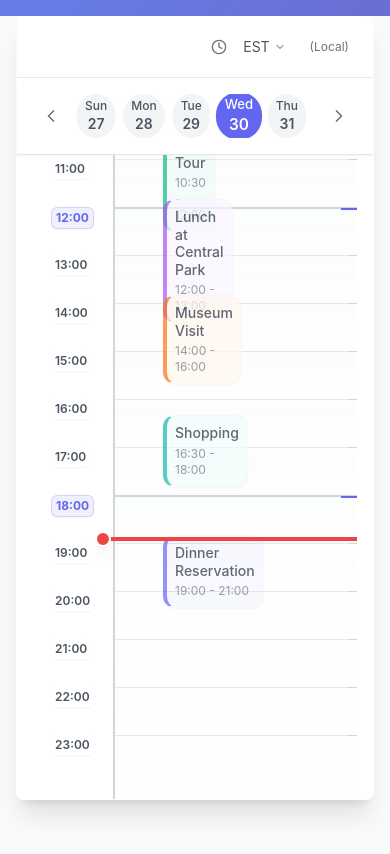
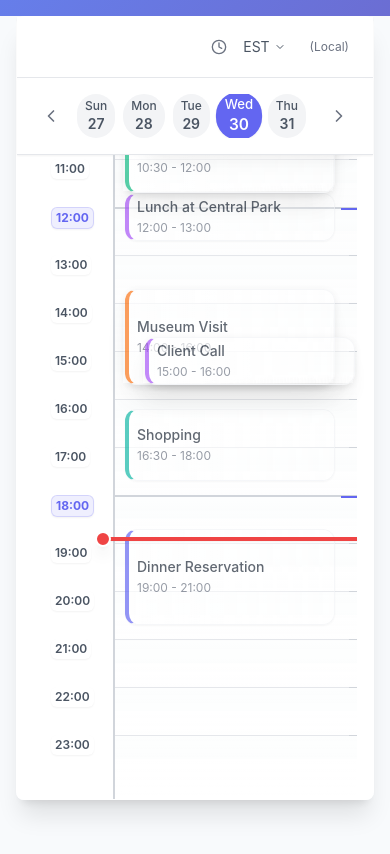
Before and after one commit to sabajamalian/travelplanner, a React (Create React App) app: page / in a window 390 px wide. Shown: the top 854 px of the page. Built offline with nearby package versions, Linux system fonts and the light colour scheme; the HTML template or start-up script is replaced by a standard one.

Commit message:
Made events visually stronger

```diff
--- a/src/components/EventCard.tsx
+++ b/src/components/EventCard.tsx
@@ -3,19 +3,20 @@ import { Event } from '../pages/Planner';
 
 interface EventCardProps {
   event: Event;
+  isOverlapping?: boolean;
 }
 
-// Color variants for different event types
+// Color variants for different event types with gradient backgrounds
 const eventColors = [
-  'border-l-4 border-l-primary bg-primary/5',
-  'border-l-4 border-l-secondary bg-secondary/5',
-  'border-l-4 border-l-accent bg-accent/5',
-  'border-l-4 border-l-purple-500 bg-purple-50',
-  'border-l-4 border-l-orange-500 bg-orange-50',
-  'border-l-4 border-l-teal-500 bg-teal-50',
+  'border-l-4 border-l-primary',
+  'border-l-4 border-l-secondary',
+  'border-l-4 border-l-accent',
+  'border-l-4 border-l-purple-500',
+  'border-l-4 border-l-orange-500',
+  'border-l-4 border-l-teal-500',
 ];
 
-const EventCard: React.FC<EventCardProps> = ({ event }) => {
+const EventCard: React.FC<EventCardProps> = ({ event, isOverlapping = false }) => {
   const [isHovered, setIsHovered] = useState(false);
 
   const handleClick = () => {
@@ -28,14 +29,14 @@ const EventCard: React.FC<EventCardProps> = ({ event }) => {
 
   return (
     <div
-      className={`event-card ${eventColor} ${
-        isHovered ? 'scale-105 shadow-lg' : ''
-      }`}
+      className={`event-card w-full h-full ${eventColor} ${
+        isOverlapping ? 'overlapping' : ''
+      } ${isHovered ? 'scale-105 shadow-lg' : ''}`}
       onMouseEnter={() => setIsHovered(true)}
       onMouseLeave={() => setIsHovered(false)}
       onClick={handleClick}
     >
-      <div className="flex flex-col">
+      <div className="flex flex-col h-full justify-center">
         <p className="font-medium text-text-primary text-sm leading-tight">
           {event.title}
         </p>
--- a/src/components/Timeline.tsx
+++ b/src/components/Timeline.tsx
@@ -55,6 +55,43 @@ const Timeline: React.FC<TimelineProps> = ({ events, currentTime, selectedDate,
     // In a real app, you'd filter by actual date
     return true;
   });
+
+  // Calculate event positions and widths for overlapping events
+  const calculateEventLayout = () => {
+    const eventGroups: Event[][] = [];
+    const processedEvents = new Set<string>();
+
+    filteredEvents.forEach(event => {
+      if (processedEvents.has(event.id)) return;
+
+      const overlappingEvents = [event];
+      processedEvents.add(event.id);
+
+              // Find all events that overlap with this event
+        filteredEvents.forEach(otherEvent => {
+          if (otherEvent.id === event.id || processedEvents.has(otherEvent.id)) return;
+
+          const eventStart = event.hour * 60 + event.minute;
+          const eventEnd = eventStart + (event.duration || 60); // Use duration or default to 1 hour
+          const otherStart = otherEvent.hour * 60 + otherEvent.minute;
+          const otherEnd = otherStart + (otherEvent.duration || 60);
+
+          // Check if events overlap
+          if (eventStart < otherEnd && eventEnd > otherStart) {
+            overlappingEvents.push(otherEvent);
+            processedEvents.add(otherEvent.id);
+          }
+        });
+
+      if (overlappingEvents.length > 0) {
+        eventGroups.push(overlappingEvents);
+      }
+    });
+
+    return eventGroups;
+  };
+
+  const eventGroups = calculateEventLayout();
 
   // Convert mouse position to time and round to nearest hour or half-hour
   const getTimeFromPosition = (clientY: number) => {
@@ -170,23 +207,55 @@ const Timeline: React.FC<TimelineProps> = ({ events, currentTime, selectedDate,
         })}
 
         {/* Event cards */}
-        {filteredEvents.map(event => {
+        {eventGroups.map((group, groupIndex) => {
+          const isOverlapping = group.length > 1;
+          const isMobile = window.innerWidth < 768;
+
+          // On mobile, allow partial overlap for better readability
+          const eventWidth = isOverlapping
+            ? (isMobile ? 'calc(100% - 32px)' : `calc((100% - 32px) / ${group.length})`)
+            : 'calc(100% - 32px)';
+
+          return group.map((event, eventIndex) => {
             const eventPosition = (event.hour * 48) + (event.minute / 60) * 48;
             const isPast = isCurrentTimeOnSelectedDate() &&
                           (currentTime.getHours() > event.hour ||
                            (currentTime.getHours() === event.hour && currentTime.getMinutes() > event.minute));
 
+            // Calculate left position with overlap on mobile
+            let leftPosition;
+            if (isOverlapping && isMobile) {
+              // On mobile, stack events with slight overlap
+              leftPosition = `calc(8px + (${eventIndex} * 20px))`;
+            } else if (isOverlapping) {
+              // On desktop, divide width equally
+              leftPosition = `calc(8px + (${eventIndex} * (100% - 32px) / ${group.length}))`;
+            } else {
+              leftPosition = '8px';
+            }
+
+            // Calculate event height based on duration
+            const eventDuration = event.duration || 60;
+            const eventHeight = Math.max(48, (eventDuration / 60) * 48); // Minimum 48px height
+
             return (
               <div
                 key={event.id}
-              className={`absolute left-8 transition-opacity duration-300 ${
+                className={`absolute transition-opacity duration-300 ${
                   isPast ? 'opacity-70' : 'opacity-100'
-              }`}
-              style={{ top: `${eventPosition}px` }}
+                } ${isOverlapping && isMobile ? 'mobile-overlap' : ''}`}
+                style={{
+                  top: `${eventPosition}px`,
+                  left: leftPosition,
+                  width: eventWidth,
+                  height: `${eventHeight}px`,
+                  zIndex: isOverlapping ? (10 + eventIndex) : 5
+                }}
               >
-              <EventCard event={event} />
+                <EventCard event={event} isOverlapping={isOverlapping} />
               </div>
             );
+          });
         })}
 
         {/* Drag preview */}
--- a/src/index.css
+++ b/src/index.css
@@ -47,7 +47,10 @@
   }
 
   .event-card {
-    @apply absolute left-4 mt-2 p-3 bg-white rounded-xl shadow-sm hover:shadow-md cursor-pointer transition-all duration-200 ease-in-out border border-gray-100;
+    @apply absolute p-3 rounded-xl shadow-sm hover:shadow-md cursor-pointer transition-all duration-200 ease-in-out border border-gray-100;
+    background: linear-gradient(to right, rgba(255, 255, 255, 0.95), rgba(255, 255, 255, 0.7), rgba(255, 255, 255, 0.3));
+    backdrop-filter: blur(4px);
+    margin: 2px;
   }
 
   .timeline-container {
@@ -56,6 +59,25 @@
 
   .timeline-container:hover {
     @apply cursor-crosshair;
+  }
+
+  .mobile-overlap {
+    @apply shadow-lg;
+  }
+
+  .mobile-overlap:hover {
+    @apply z-50;
+  }
+
+  /* Enhanced styling for overlapping events */
+  .event-card.overlapping {
+    background: linear-gradient(to right, rgba(255, 255, 255, 0.98), rgba(255, 255, 255, 0.8), rgba(255, 255, 255, 0.4));
+    box-shadow: 0 2px 8px rgba(0, 0, 0, 0.1);
+  }
+
+  .event-card.overlapping:hover {
+    background: linear-gradient(to right, rgba(255, 255, 255, 1), rgba(255, 255, 255, 0.9), rgba(255, 255, 255, 0.5));
+    box-shadow: 0 4px 12px rgba(0, 0, 0, 0.15);
   }
 
   .date-button {
@@ -87,11 +109,15 @@
     }
 
     .event-card {
-      @apply left-4 p-2;
+      @apply p-2;
     }
 
     .date-button {
       @apply px-2 py-1 text-xs;
     }
+
+    .mobile-overlap {
+      @apply shadow-xl;
+    }
   }
 }
--- a/src/pages/Planner.tsx
+++ b/src/pages/Planner.tsx
@@ -12,6 +12,7 @@ export interface Event {
   description?: string;
   hour: number;
   minute: number;
+  duration?: number; // in minutes
 }
 
 const Planner: React.FC = () => {
@@ -22,12 +23,16 @@ const Planner: React.FC = () => {
 
   // Sample events data
   const [events, setEvents] = useState<Event[]>([
-    { id: '1', title: 'Breakfast at Tiffany\'s', startTime: '08:00', endTime: '09:00', hour: 8, minute: 0 },
-    { id: '2', title: 'City Tour', startTime: '10:30', endTime: '12:00', hour: 10, minute: 30 },
-    { id: '3', title: 'Lunch at Central Park', startTime: '12:00', endTime: '13:00', hour: 12, minute: 0 },
-    { id: '4', title: 'Museum Visit', startTime: '14:00', endTime: '16:00', hour: 14, minute: 0 },
-    { id: '5', title: 'Shopping', startTime: '16:30', endTime: '18:00', hour: 16, minute: 30 },
-    { id: '6', title: 'Dinner Reservation', startTime: '19:00', endTime: '21:00', hour: 19, minute: 0 },
+    { id: '1', title: 'Breakfast at Tiffany\'s', startTime: '08:00', endTime: '09:00', hour: 8, minute: 0, duration: 60 },
+    { id: '2', title: 'City Tour', startTime: '10:30', endTime: '12:00', hour: 10, minute: 30, duration: 90 },
+    { id: '3', title: 'Lunch at Central Park', startTime: '12:00', endTime: '13:00', hour: 12, minute: 0, duration: 60 },
+    { id: '4', title: 'Museum Visit', startTime: '14:00', endTime: '16:00', hour: 14, minute: 0, duration: 120 },
+    { id: '5', title: 'Shopping', startTime: '16:30', endTime: '18:00', hour: 16, minute: 30, duration: 90 },
+    { id: '6', title: 'Dinner Reservation', startTime: '19:00', endTime: '21:00', hour: 19, minute: 0, duration: 120 },
+    // Add some overlapping events for testing
+    { id: '7', title: 'Coffee Meeting', startTime: '10:00', endTime: '11:00', hour: 10, minute: 0, duration: 60 },
+    { id: '8', title: 'Team Standup', startTime: '09:30', endTime: '10:00', hour: 9, minute: 30, duration: 30 },
+    { id: '9', title: 'Client Call', startTime: '15:00', endTime: '16:00', hour: 15, minute: 0, duration: 60 },
   ]);
 
   // Update current time every minute
```
Lines whose indentation alone changed are shown as unchanged.
